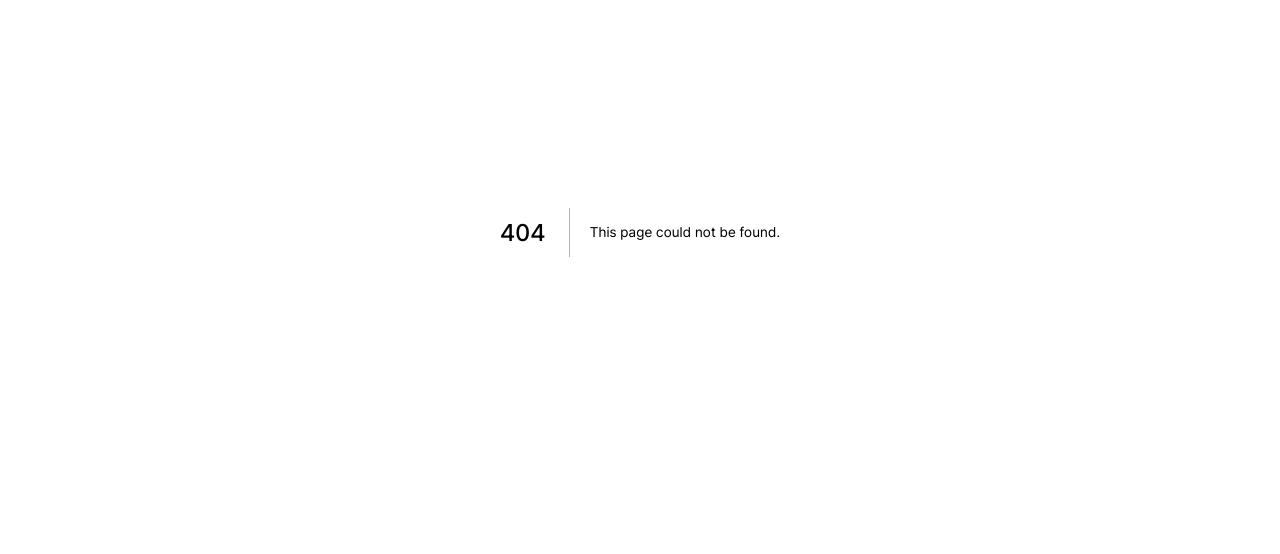
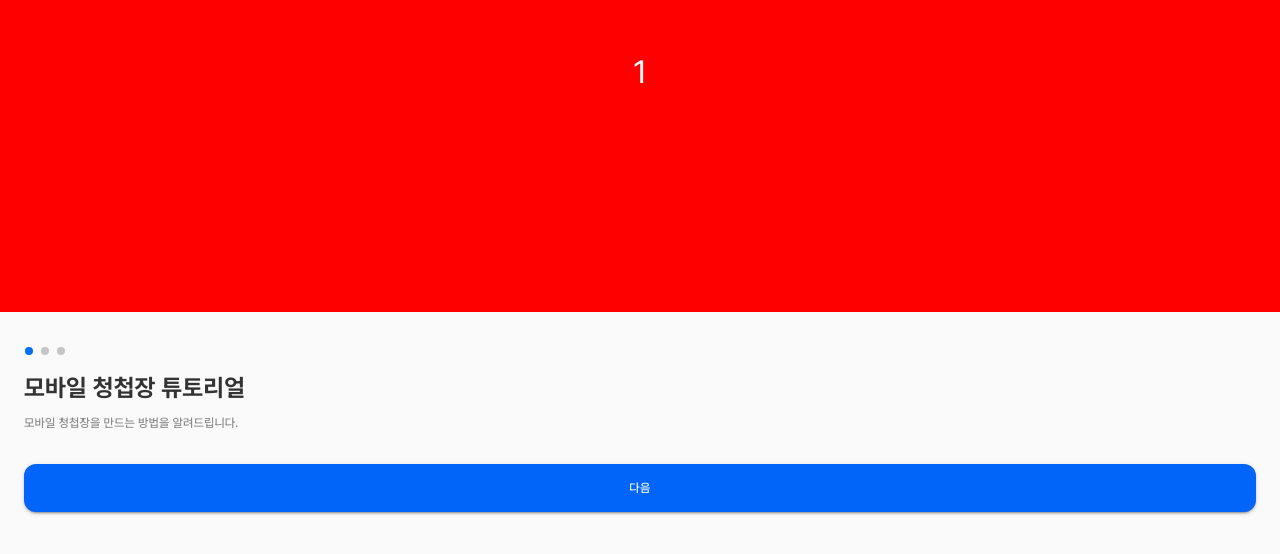
Before and after one commit to The-Wedding-Lab/The-Wedding-Lab, a Next.js app: page /onboarding in a window 1280 px wide. Before the commit this address had no page. Shown: the part 168-722 px from the top of the page. Built offline with nearby package versions, Linux system fonts and the light colour scheme.

Commit message:
feat: 온보딩 페이지

```diff
--- a/package.json
+++ b/package.json
@@ -16,7 +16,8 @@
     "@prisma/client": "^6.10.1",
     "next": "14.2.30",
     "react": "^18",
-    "react-dom": "^18"
+    "react-dom": "^18",
+    "swiper": "^11.2.8"
   },
   "devDependencies": {
     "@types/node": "^20",
--- a/src/app/globalStyles.tsx
+++ b/src/app/globalStyles.tsx
@@ -9,6 +9,9 @@ const globalStyles = css`
     box-sizing: border-box;
     font-family: var(--font-pretendard) !important;
   }
+  body {
+    overflow: hidden; /* 웹뷰 환경에서 전체 스크롤 방지 */
+  }
 `;
 
 const GlobalStyles = () => <Global styles={globalStyles} />;
--- a/src/app/globals.css
+++ /dev/null
@@ -1,27 +0,0 @@
-@tailwind base;
-@tailwind components;
-@tailwind utilities;
-
-:root {
-  --background: #ffffff;
-  --foreground: #171717;
-}
-
-@media (prefers-color-scheme: dark) {
-  :root {
-    --background: #0a0a0a;
-    --foreground: #ededed;
-  }
-}
-
-body {
-  color: var(--foreground);
-  background: var(--background);
-  font-family: Arial, Helvetica, sans-serif;
-}
-
-@layer utilities {
-  .text-balance {
-    text-wrap: balance;
-  }
-}
--- a/src/app/layout.tsx
+++ b/src/app/layout.tsx
@@ -1,10 +1,8 @@
 import type { Metadata } from "next";
 import localFont from "next/font/local";
-import "./globals.css";
 import ThemeProvider from "../providers/ThemeProvider";
-import globalStyles from "./globalStyles";
 import GlobalStyles from "./globalStyles";
-import { Container } from "@mui/material";
+import { Box } from "@mui/material";
 
 const geistSans = localFont({
   src: "./fonts/GeistVF.woff",
@@ -44,7 +42,18 @@ export default function RootLayout({
       >
         <GlobalStyles />
         <ThemeProvider>
-          <Container maxWidth="xs">{children}</Container>
+          <Box
+            sx={{
+              maxWidth: "xs",
+              minWidth: "320px",
+              width: "100%",
+              minHeight: "100dvh",
+              mx: "auto",
+              overflow: "hidden",
+            }}
+          >
+            {children}
+          </Box>
         </ThemeProvider>
       </body>
     </html>
--- /dev/null
+++ b/src/app/onboarding/page.tsx
@@ -0,0 +1,9 @@
+import OnboardingPage from "@/page/onboarding/OnboardingPage";
+
+export default function Onboarding() {
+  return (
+    <>
+      <OnboardingPage />
+    </>
+  );
+}
--- /dev/null
+++ b/src/page/onboarding/OnboardingPage.tsx
@@ -0,0 +1,112 @@
+"use client";
+
+import "swiper/css";
+import "swiper/css/navigation";
+import "swiper/css/pagination";
+import { Swiper, SwiperSlide } from "swiper/react";
+import { Box, Typography } from "@mui/material";
+import { Navigation, Pagination, Autoplay } from "swiper/modules";
+import AppButton from "@/components/ui/AppButton";
+
+export const OnboardingPage = () => {
+  return (
+    <>
+      <Box
+        sx={{
+          position: "relative",
+          width: "100%",
+          ".swiper-pagination": {
+            position: "absolute",
+            bottom: "0px",
+            width: "90px",
+            textAlign: "center",
+          },
+          ".swiper-pagination-bullet": {
+            backgroundColor: "#c5c5c5",
+            width: "8px",
+            height: "8px",
+            opacity: 1,
+            margin: "0 4px",
+          },
+          ".swiper-pagination-bullet-active": {
+            backgroundColor: "#006ffd",
+          },
+        }}
+      >
+        <Swiper
+          modules={[Pagination, Navigation, Autoplay]}
+          pagination={{ clickable: true }}
+          slidesPerView={1}
+          centeredSlides={false}
+          style={{ paddingBottom: "50px" }}
+        >
+          <SwiperSlide key={"swiper-slide-1"}>
+            <Box
+              sx={{
+                width: "100%",
+                height: "60vh",
+                backgroundColor: "red",
+                display: "flex",
+                alignItems: "center",
+                justifyContent: "center",
+                color: "white",
+                fontSize: "2rem",
+              }}
+            >
+              1
+            </Box>
+          </SwiperSlide>
+          <SwiperSlide key={"swiper-slide-2"}>
+            <Box
+              sx={{
+                width: "100%",
+                height: "60vh",
+                backgroundColor: "blue",
+                display: "flex",
+                alignItems: "center",
+                justifyContent: "center",
+                color: "white",
+                fontSize: "2rem",
+              }}
+            >
+              2
+            </Box>
+          </SwiperSlide>
+          <SwiperSlide key={"swiper-slide-3"}>
+            <Box
+              sx={{
+                width: "100%",
+                height: "60vh",
+                backgroundColor: "green",
+                display: "flex",
+                alignItems: "center",
+                justifyContent: "center",
+                color: "white",
+                fontSize: "2rem",
+              }}
+            >
+              3
+            </Box>
+          </SwiperSlide>
+        </Swiper>
+      </Box>
+      <Box sx={{ px: 3, py: 1 }}>
+        <Box className="TextContainer">
+          <Typography fontSize={24} fontWeight={700} gutterBottom>
+            모바일 청첩장 튜토리얼
+          </Typography>
+          <Typography fontSize={12} fontWeight={500} color="#888888">
+            모바일 청첩장을 만드는 방법을 알려드립니다.
+          </Typography>
+        </Box>
+        <Box className="ButtonContainer" my={4}>
+          <AppButton variant="contained" color="highlight" fullWidth>
+            다음
+          </AppButton>
+        </Box>
+      </Box>
+    </>
+  );
+};
+
+export default OnboardingPage;
```
Also changed, not shown: 1 other file (tests, documents, lock files or other folders).
